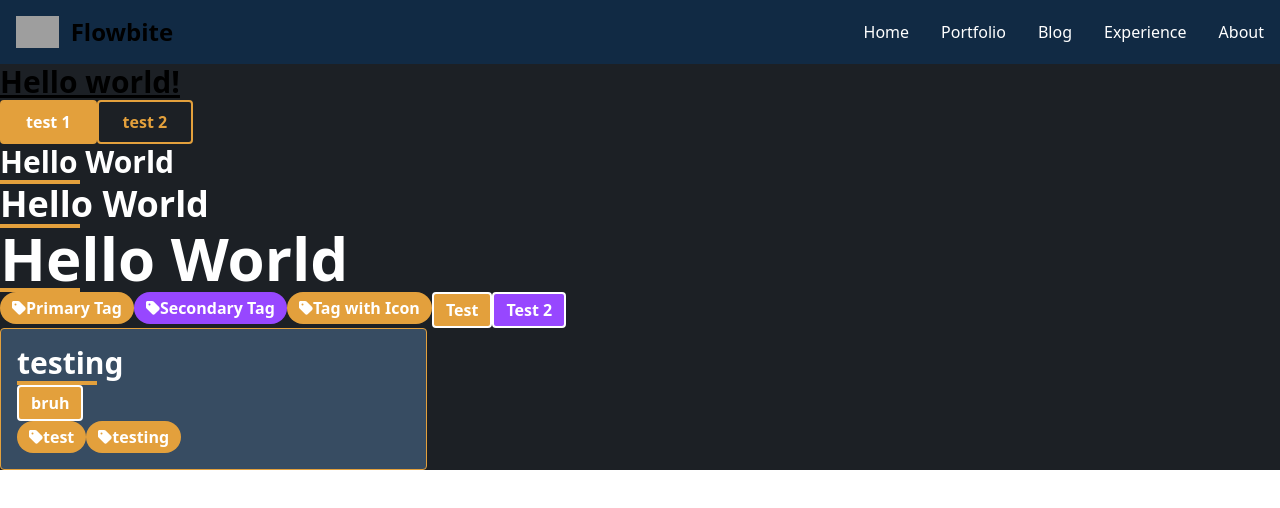
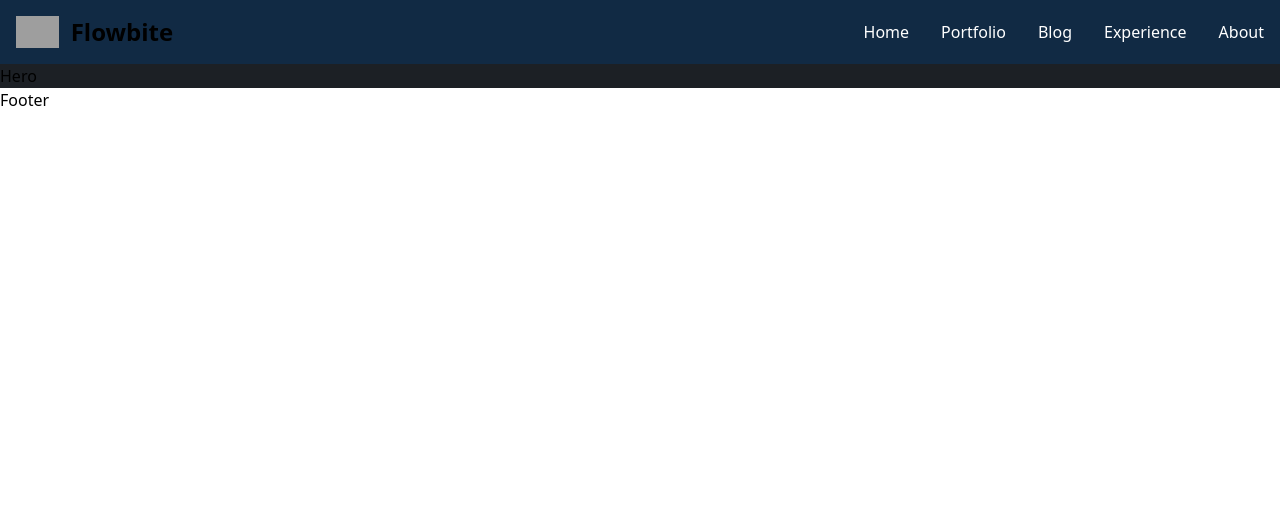
Before and after one commit to LarsAssen/portfolio-lars, a Next.js app: page / in a window 1280 px wide. Shown: the top 508 px of the page. Built offline with nearby package versions, Linux system fonts and the light colour scheme; grey boxes are pictures that could not be loaded.

Commit message:
Added a layout component for navbar and footer

```diff
--- /dev/null
+++ b/components/molecules/layout/Layout.tsx
@@ -0,0 +1,20 @@
+import React from 'react';
+import Nav from '../navigation/Navbar';
+import Footer from '../footer/Footer';
+
+const Layout: React.FC<{children: any}> = ({children}) => {
+    return (
+        <div>
+            {/* <Meta title="The Running Explorer" keywords="ultrarunning, books, habits, travel" description="Everything about ultra running, health and self improvement. Learn all about how to become your best self." /> */}
+            <Nav/>
+            <div>
+                <main>
+                    {children}
+                </main>
+            </div>
+            <Footer />
+        </div>
+    )
+}
+
+export default Layout
--- a/pages/_app.tsx
+++ b/pages/_app.tsx
@@ -1,6 +1,7 @@
 import '@/styles/globals.css'
 import type { AppProps } from 'next/app'
 import { ApolloClient, ApolloProvider, InMemoryCache } from '@apollo/client';
+import Layout from '@/components/molecules/layout/Layout';
 
 const client = new ApolloClient({
   uri: 'https://countries.trevorblades.com',
@@ -11,7 +12,9 @@ const client = new ApolloClient({
 export default function App({ Component, pageProps }: AppProps) {
   return (
     <ApolloProvider client={client}>
+      <Layout>
       <Component {...pageProps} />
+      </Layout>
     </ApolloProvider>
   )
 }
--- a/pages/index.tsx
+++ b/pages/index.tsx
@@ -7,6 +7,7 @@ import Tag from '@/components/atoms/Tag'
 import Category from '@/components/atoms/Category'
 import Card from '@/components/molecules/card/Card'
 import Navbar from '@/components/molecules/navigation/Navbar'
+import Hero from '@/components/molecules/hero/Hero'
 
 const inter = Inter({ subsets: ['latin'] })
 
@@ -20,21 +21,7 @@ export default function Home() {
         <link rel="icon" href="/favicon.ico" />
       </Head>
       <main>
-      <Navbar />
-      <h1 className="text-3xl font-bold underline">
-        Hello world!
-      </h1>
-      <Button model={{text:"test 1", link:"/", type: ComponentType.Primary }} />
-      <Button model={{text:"test 2", link:"/", type: ComponentType.Secondary }} />
-      <Title text="Hello World" size="small" />
-      <Title text="Hello World" />
-      <Title text="Hello World" size="large" />
-      <Tag text="Primary Tag" />
-      <Tag text="Secondary Tag" variant="secondary" />
-      <Tag text="Tag with Icon" />
-      <Category text='Test' />
-      <Category text='Test 2' variant='secondary'/>
-      <Card variant='default' title='testing' category='bruh' tags={["test", "testing"]} />
+        <Hero />
       </main>
     </>
   )
```
